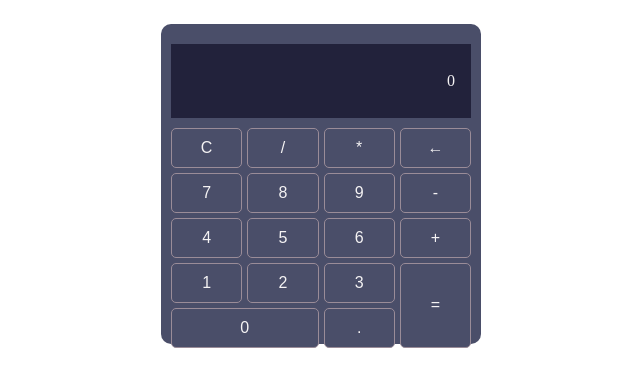
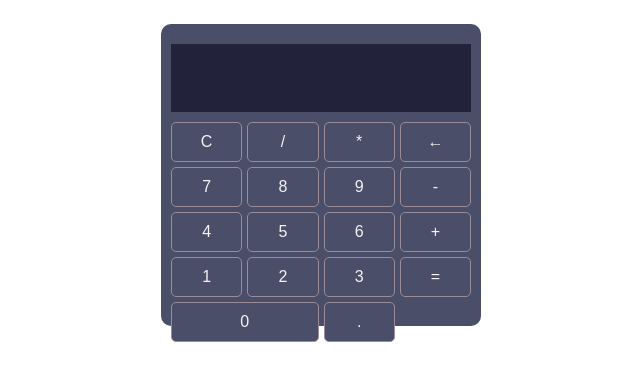
Before and after one commit to nacen-dev/odin-calculator, a plain HTML site: page index.html in a window 1280 px wide. Shown: the part 77-464 px from the top of the page, without its empty margins (319-959 px from the left). Drawn offline with Linux system fonts and the light colour scheme.

Commit message:
Remove display content and rename equal to equals

```diff
--- a/index.html
+++ b/index.html
@@ -14,7 +14,7 @@
     </header>
     <main>
       <section class="calculator">
-        <div class="display">0</div>
+        <div class="display"></div>
         <div class="buttons">
           <button class="calculator-button" id="add">+</button>
           <button class="calculator-button" id="clear">C</button>
@@ -31,7 +31,7 @@
           <button class="calculator-button" id="nine">9</button>
           <button class="calculator-button" id="zero">0</button>
           <button class="calculator-button" id="decimal">.</button>
-          <button class="calculator-button" id="equal">=</button>
+          <button class="calculator-button" id="equals">=</button>
           <button class="calculator-button" id="backspace">&#8592</button>
           <button class="calculator-button" id="subtract">-</button>
         </div>
```
